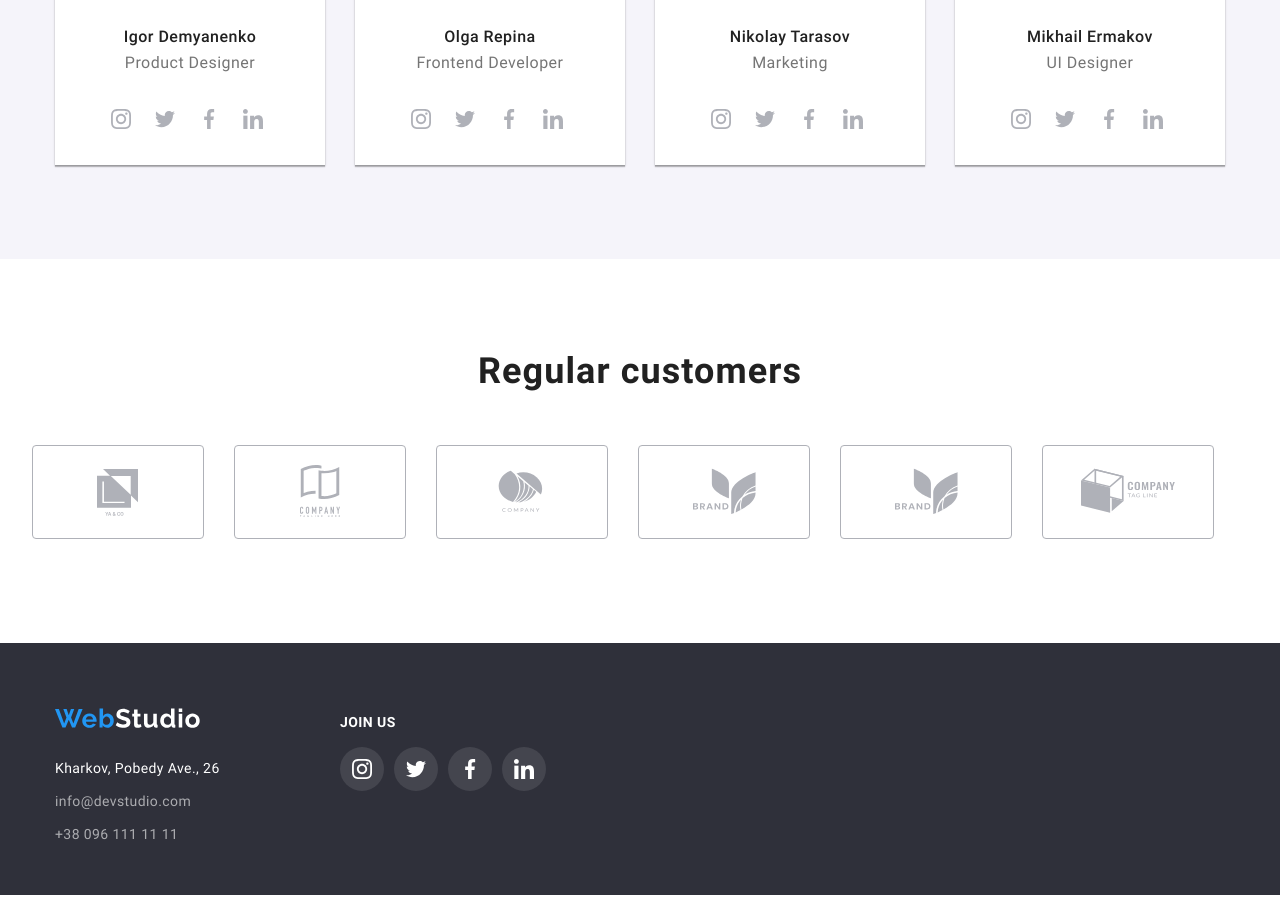
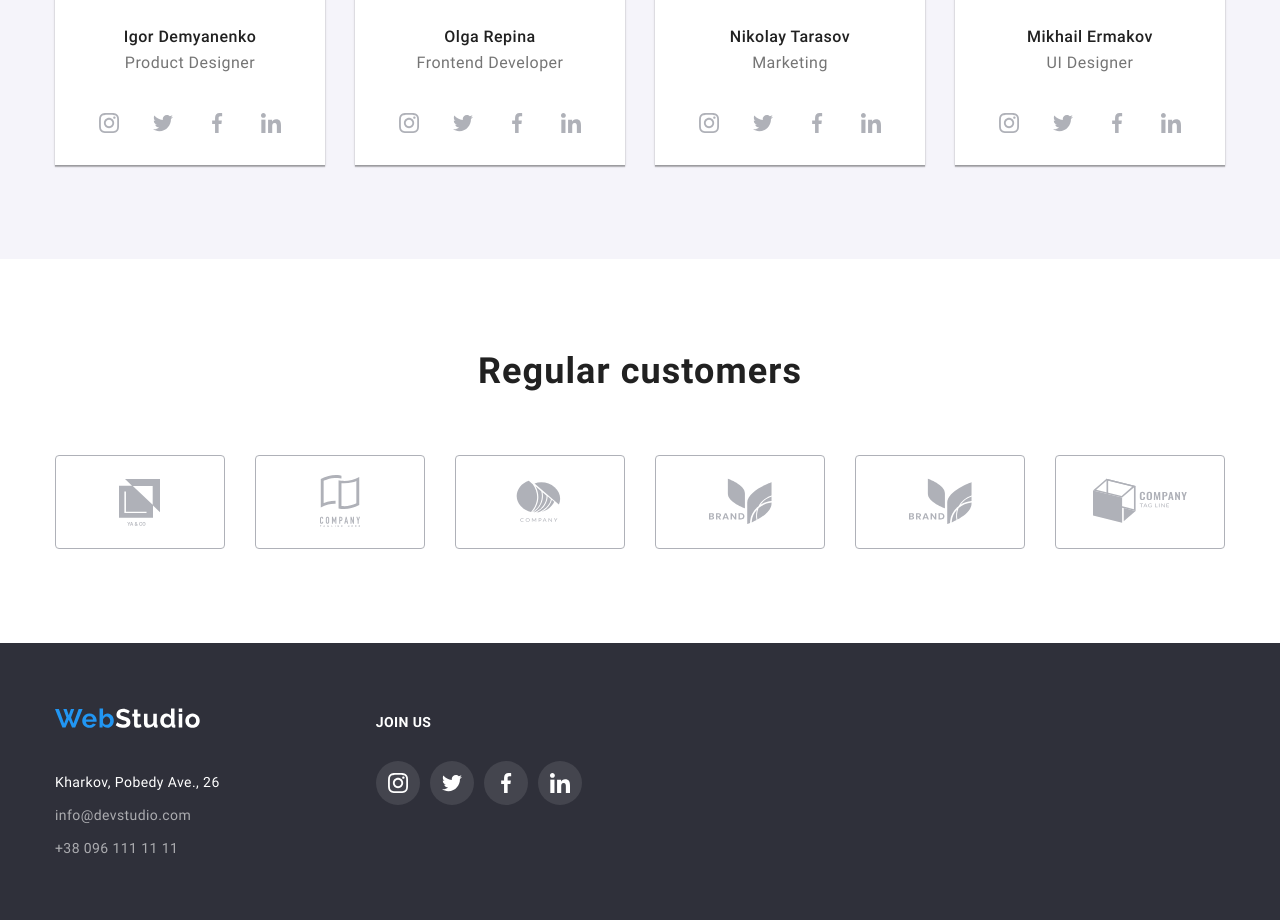
Before and after one commit to ValeriaMats/homework_12, a plain HTML site: page index.html in a window 1280 px wide. Shown: the part 2033-2953 px from the top of the page. Drawn offline with Linux system fonts and the light colour scheme.

Commit message:
Fixed commit

```diff
--- a/css/style.css
+++ b/css/style.css
@@ -319,14 +319,11 @@ body{
     margin: 0 0 30px;
 }
 
-/* icons */
-.our-team-card-icons{
-    position: absolute;
-    top: 360px;
-    left: 44px;
-}
+
 .our-team-icon-list{
     display: flex;
+    justify-content: center;
+    gap: 10px;
 }
 .our-team-icon-list a{
     line-height: 10px;
@@ -369,16 +366,14 @@ body{
 
 .regular-customers-list{
     display: flex;
-    position: absolute;
-    top: 186px;
-    left: 32px;
     gap: 30px;
 }
 .regular-customers-list a{
     display: flex;
-    padding: 16px 32px;
+    padding: 16px 0;
     border: 1px solid #AFB1B8;
     border-radius: 4px;
+    justify-content: center;
 }
 .regular-customers-list a:hover{
     fill: #2196F3;
@@ -394,16 +389,21 @@ body{
     height: 60px;
     fill: #AFB1B8;
 }
-.regular-customers-icons{
-    padding: 0 0 94px;
+.regular-customers-list li{
+    flex: 1;
 }
 
 
 /* footer */
-
+.footer-container{
+    max-width: 1200px;
+    margin: 0 auto;
+    padding: 0 15px;
+    display: flex;
+    gap: 156px;
+}
 .footer {
     padding: 60px 0;
-    height: 252px;
     background-color: #2F303A;
     position: relative;
 }
@@ -432,25 +432,20 @@ body{
 }
 
 .icons{
-    position: absolute;
-    top: 72px;
-    left: 340px;
-    bottom: 100px;
+    line-height: 1;
+    padding: 12px 0 0;
 }
 .icon-title{
     text-transform: uppercase;
     font-weight: 700;
     letter-spacing: 0.42px;
     color: #FFF;
+    margin-bottom: 32px;
 }
 
 .icon-list{
     display: flex;
-    position: absolute;
-    top: 32px;
-    left: 0;
     gap: 10px;
-    padding-bottom: 112px;
 }
 .icon-list a{
     line-height: 10px;
--- a/index.html
+++ b/index.html
@@ -343,14 +343,14 @@
             </section>
         </main>
         <footer class="footer" id="footer">
-            <div class="container">
-                <a class="footer-logo" href="#">
-                    <img src="img/svg/webstudio-logo-white.svg"
-                        alt=" White logo"
-                        width="145"
-                        height="31">
-                </a>
+            <div class="footer-container">
                 <nav class="footer-menu">
+                    <a class="footer-logo" href="#">
+                        <img src="img/svg/webstudio-logo-white.svg"
+                            alt=" White logo"
+                            width="145"
+                            height="31">
+                    </a>
                     <p class="footer-menu-address">Kharkov, Pobedy Ave., 26</p>
                     <a class="footer-menu-item"
                         href="mailto:info@devstudio.com">info@devstudio.com</a>
```
